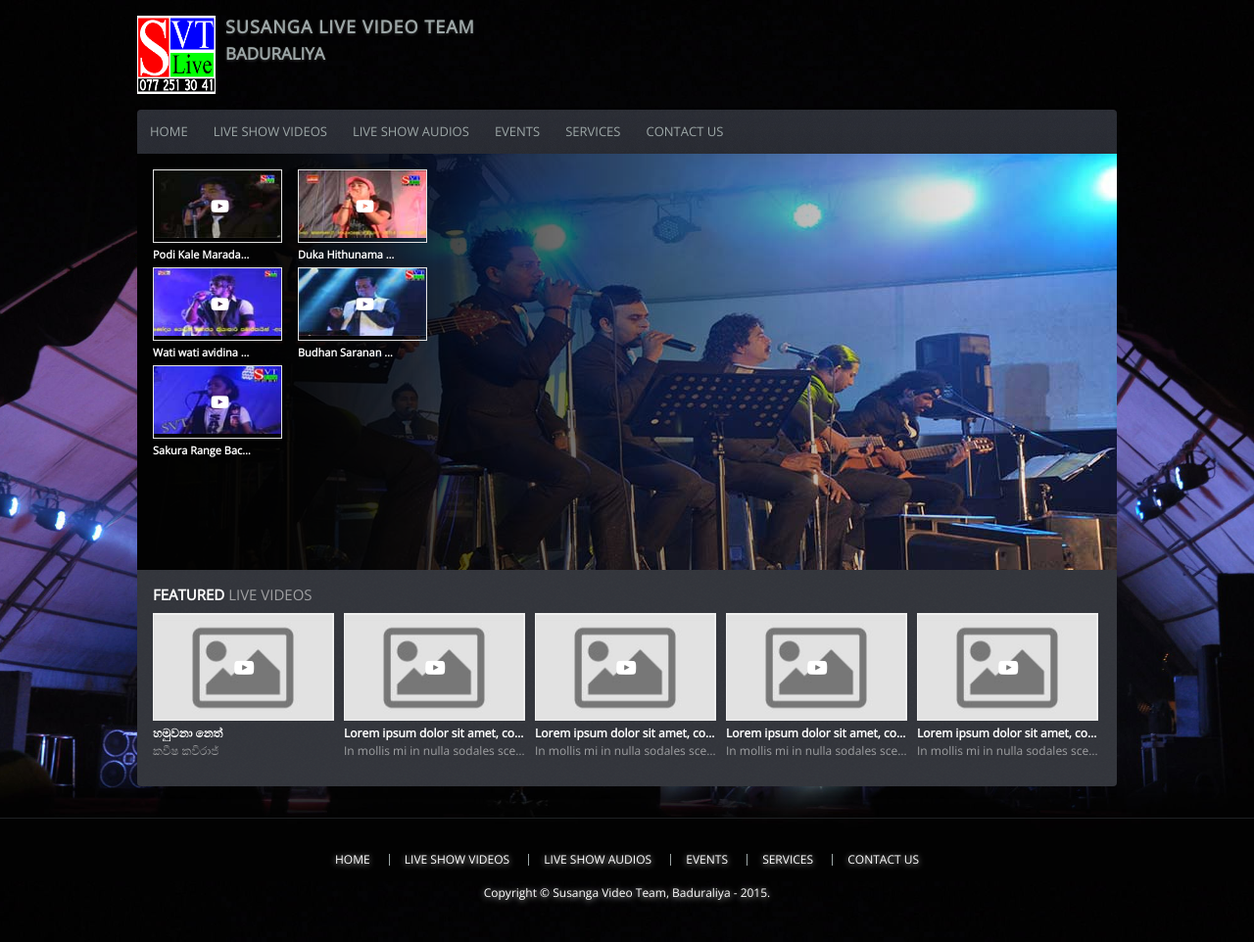
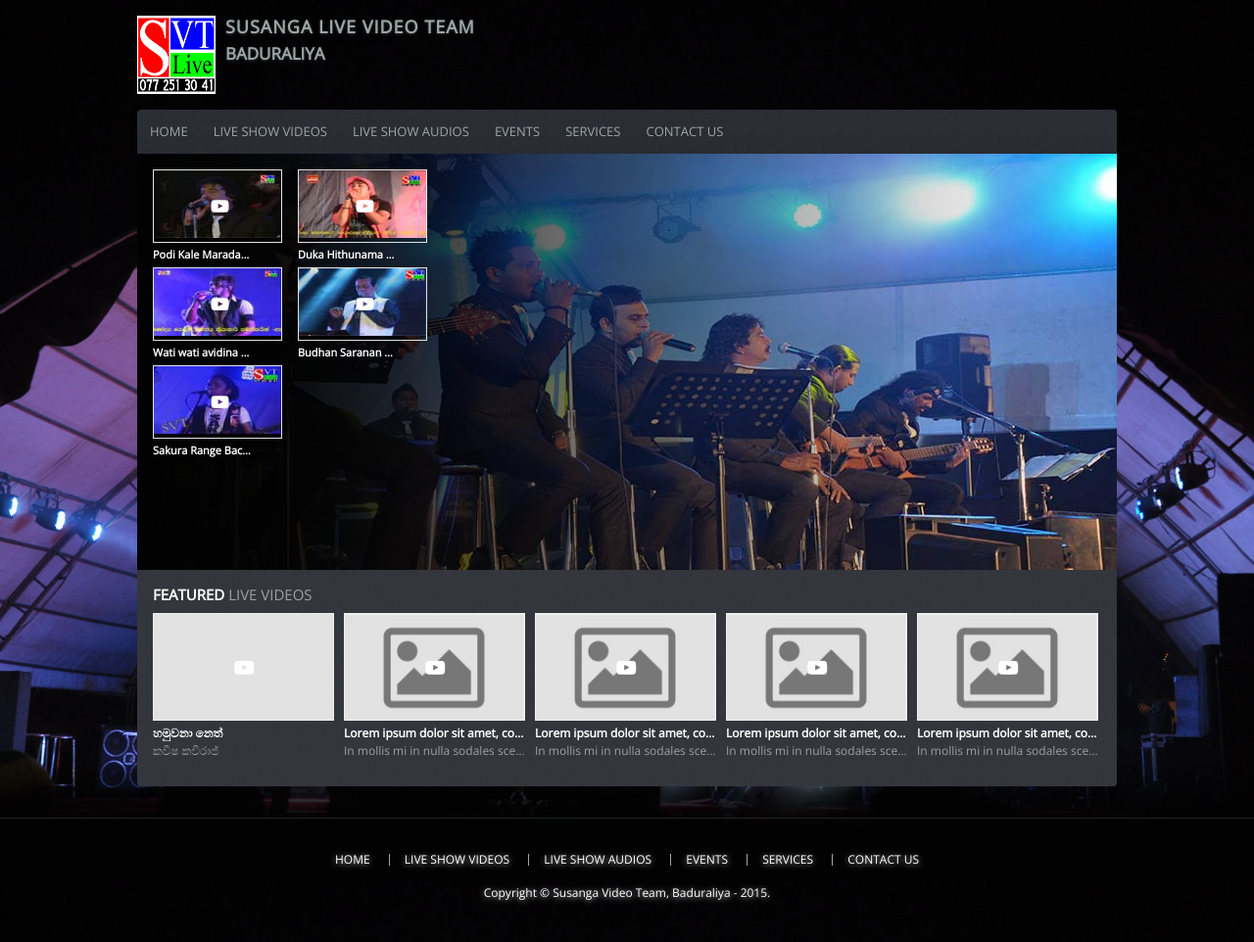
Before and after one commit to susanga/susanga.github.io, a Jekyll site: the page built from index.html, in a window 1280 px wide. Shown: the whole page at 98% size. Built offline with Jekyll 4.4.1, drawn with Linux system fonts in a browser that asks for light colours; nearby versions of some CDN libraries; the list of posts is cut into pages by our own code.

Commit message:
Update featured-videos.json

```diff
--- a/_data/featured-videos.json
+++ b/_data/featured-videos.json
@@ -3,7 +3,7 @@
     "title": "හමුවනා නෙත් ",
     "summary": "කවීෂ කවිරාජ්",
     "href": "#",
-    "tumbnail": "187x113.jpg"
+    "හමුවනා නෙත්": "187x113.jpg"
   },
   {
     "title": "Lorem ipsum dolor sit amet, consectetur adipiscing elit.",
```
